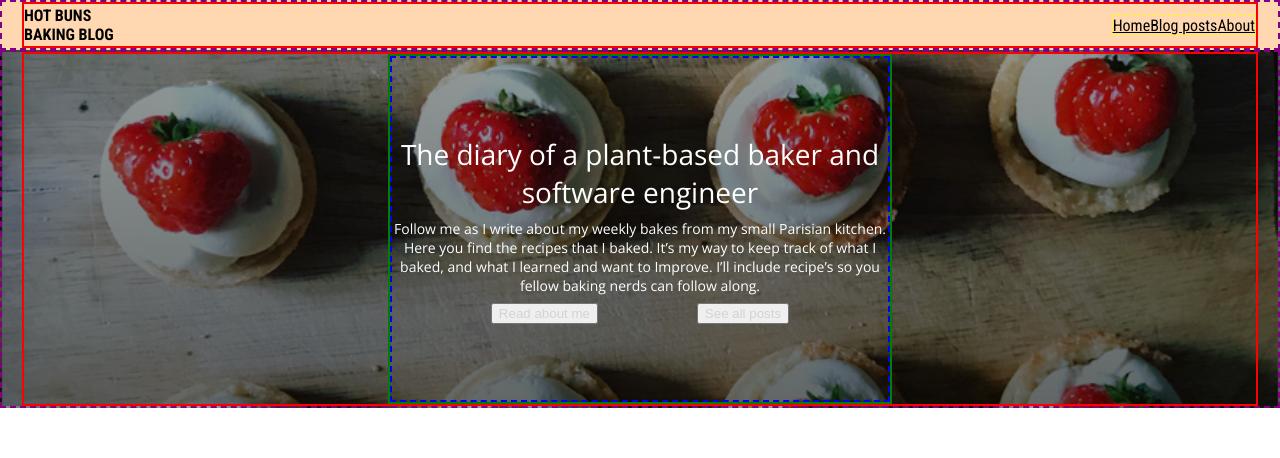
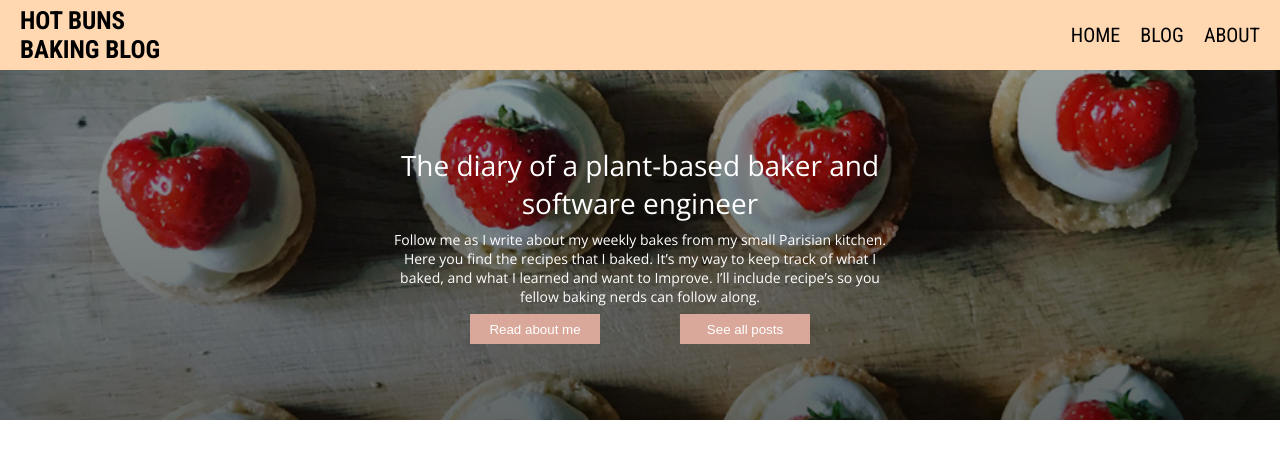
Before and after one commit to lexdolfing/Hot_buns_blog, a React (Create React App) app: page / in a window 1280 px wide. Shown: the top 458 px of the page. Built offline with nearby package versions, Linux system fonts and the light colour scheme.

Commit message:
added button styling

```diff
--- /dev/null
+++ b/src/components/Button/Button.js
@@ -0,0 +1,15 @@
+import React from 'react';
+import styles from './Button.module.css';
+
+
+export default function Button({button_content, onClick, type}) {
+    return (
+        <button
+        type={type}
+        onClick={onClick}
+        >
+            {button_content}
+        </button>
+
+    )
+}
--- /dev/null
+++ b/src/components/Button/Button.module.css
@@ -0,0 +1,10 @@
+@import '../../index.module.css';
+@import '../../variables.module.css';
+
+button {
+    border: none;
+    background-color: var(--button-color);
+    color: white;
+    width: 130px;
+    height: 30px;
+}
--- a/src/components/NavigationBar/NavigationBar.js
+++ b/src/components/NavigationBar/NavigationBar.js
@@ -18,7 +18,7 @@ export default function NavigationBar() {
                 Home
             </NavLink>
             <NavLink to="/" className={styles.menuLink}>
-                Blog posts
+                Blog
             </NavLink>
             <NavLink to="/" className={styles.menuLink}>
                 About
--- a/src/components/NavigationBar/NavigationBar.module.css
+++ b/src/components/NavigationBar/NavigationBar.module.css
@@ -2,12 +2,13 @@
 
 .navigationBar {
     background-color: var(--primary-color);
-    height: 50px;
+    height: 70px;
 }
 
 .logo {
     font-family: var(--title-font);
     font-weight: 700;
+    font-size: 25px;
     color: black;
     text-decoration: none;
 }
@@ -20,12 +21,14 @@
 
 .smallLinkContainer{
     display: flex;
-    border: 1px dashed yellow;
     flex-direction: row;
-
+    gap: 20px;
 }
 
 .menuLink{
     font-family: var(--title-font);
     color: black;
+    font-size: 20px;
+    text-transform: uppercase;
+    text-decoration: none;
 }
--- a/src/index.module.css
+++ b/src/index.module.css
@@ -20,7 +20,7 @@
   background-color: #FFF9EB;
   box-sizing: border-box;
   flex-wrap: nowrap;
-  border: 2px dashed purple;
+  /*border: 2px dashed purple;*/
 }
 
 .innerContainer {
@@ -31,5 +31,5 @@
   flex-shrink: 1;
   margin: 0 20px 0 20px;
   gap: 20px;
-  border: 2px solid red;
+  /*border: 2px solid red;*/
 }
--- a/src/pages/Home/Home.js
+++ b/src/pages/Home/Home.js
@@ -2,6 +2,7 @@ import React from 'react'
 import styles from './Home.module.css'
 import stylesIndex from '../../index.module.css'
 import NavigationBar from "../../components/NavigationBar/NavigationBar";
+import Button from "../../components/Button/Button";
 
 export default function Home() {
 
@@ -16,7 +17,10 @@ export default function Home() {
                             <div className={styles['heroContent']}>
                                 <p className={styles['heroTitle']}>The diary of a plant-based baker and software engineer</p>
                                 <p className={styles['heroParagraph']}>Follow me as I write about my weekly bakes from my small Parisian kitchen. Here you find the recipes that I baked. It’s my way to keep track of what I baked, and what I learned and want to Improve. I’ll include recipe’s so you fellow baking nerds can follow along.</p>
-                                <div className={styles['buttonContainer']}><button>Read about me</button> <button>See all posts</button></div>
+                                <div className={styles['buttonContainer']}>
+                                    <Button type="button" button_content="Read about me"></Button>
+                                    <Button type="button" button_content="See all posts"></Button>
+                                </div>
                             </div>
                         </section>
 
--- a/src/pages/Home/Home.module.css
+++ b/src/pages/Home/Home.module.css
@@ -11,7 +11,7 @@
     display: flex;
     justify-content: center;
     min-height: 350px;
-    border: 2px solid green;
+    /*border: 2px solid green;*/
 }
 
 .heroContent {
@@ -20,7 +20,7 @@
     max-width: 500px;
     justify-content: center;
     gap: 0.5em;
-    border: 2px dashed blue
+    /*border: 2px dashed blue*/
 }
 
 .heroTitle {
```
